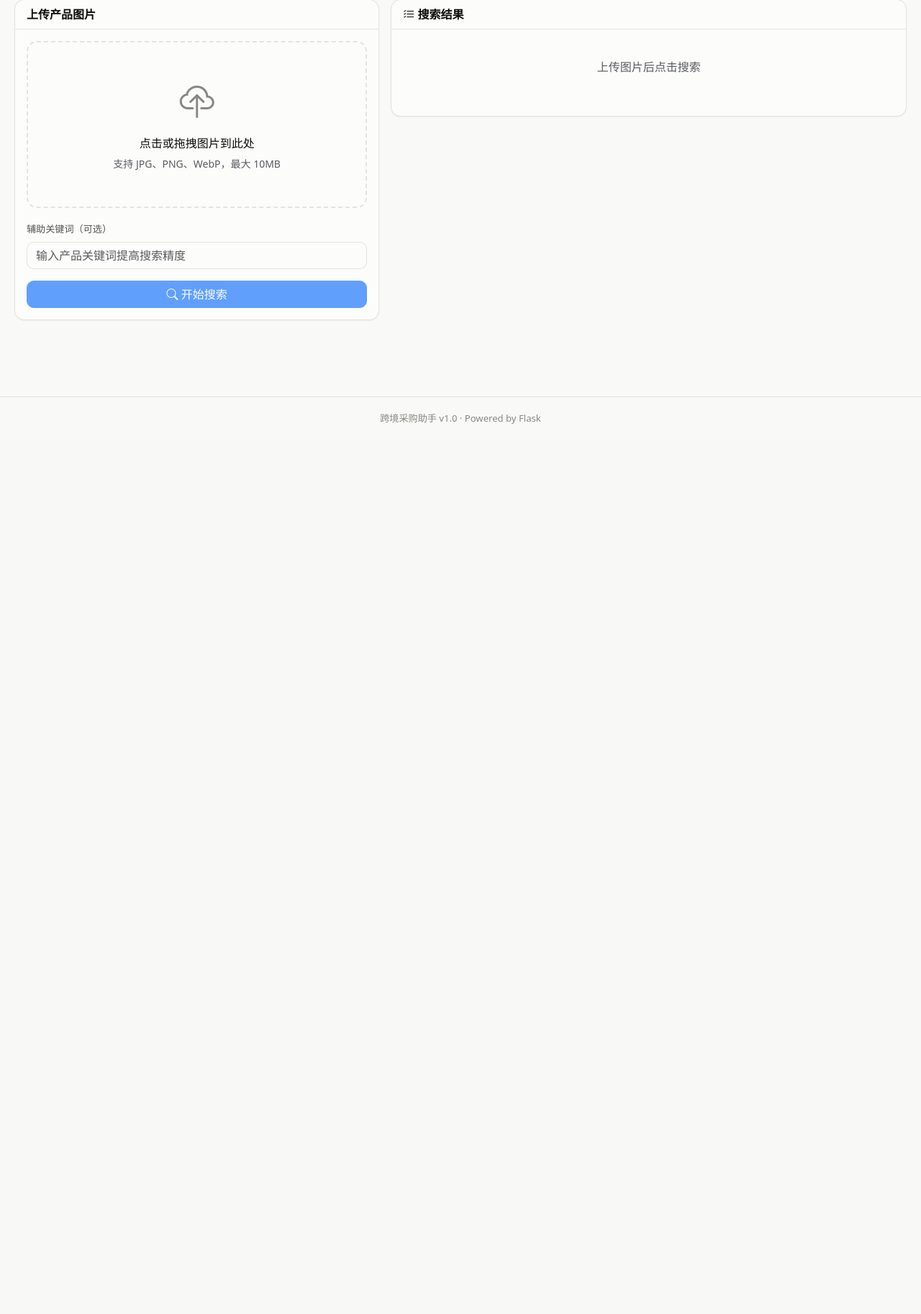
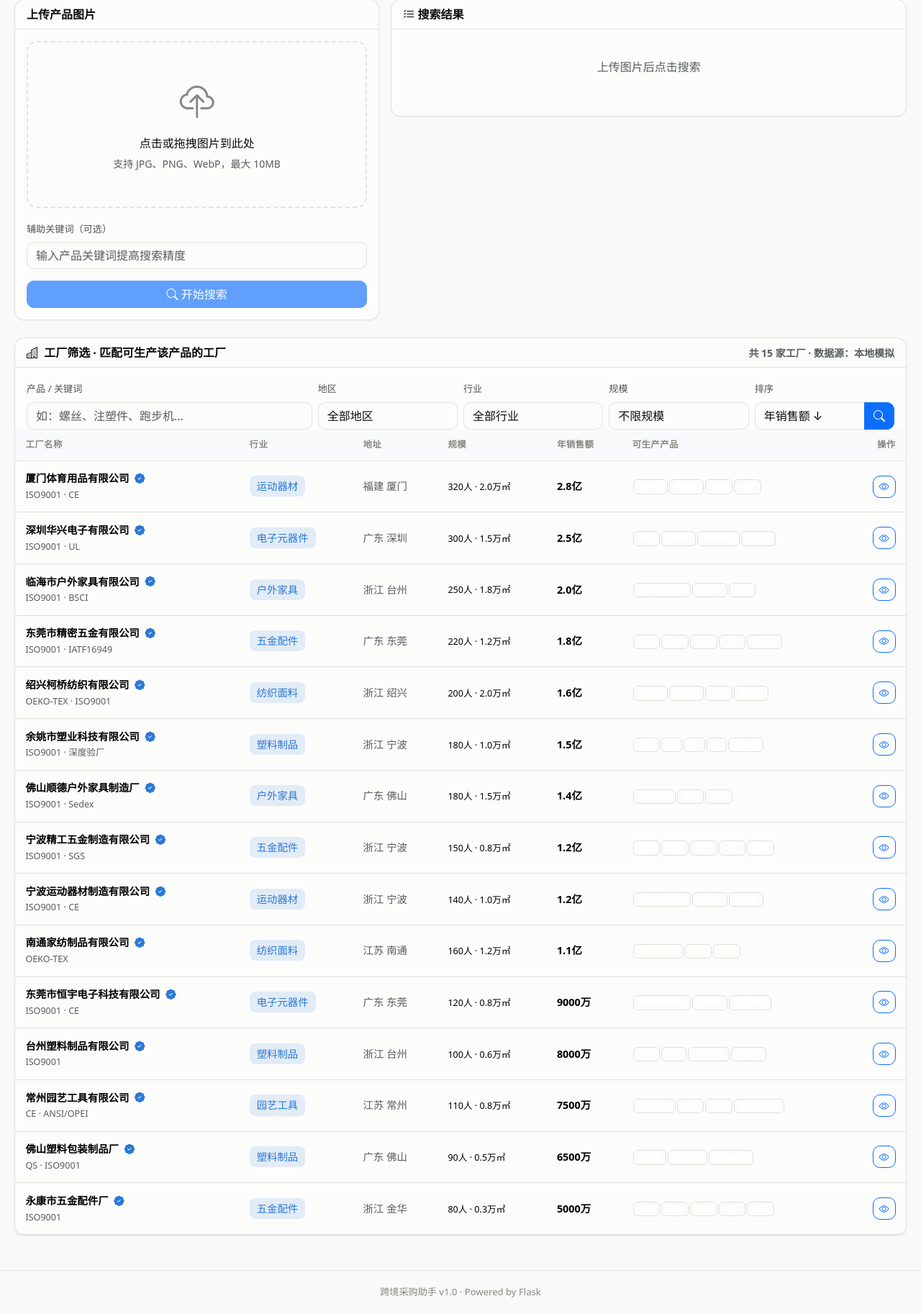
Before and after one commit to luochengchen/procurement-app, a Flask app: page /image-search in a window 1280 px wide. Shown: the part 188-2014 px from the top of the page at 72% size. Before the commit the page ends 777 px from the top, so only its background shows below. Run offline with Flask 3, Linux system fonts and the light colour scheme; some libraries are stand-ins or nearby versions.

Commit message:
feat(image_search): 识图页嵌真实工厂筛选面板
- 新增 GET /api/factory/filters 返回地区/行业/规模选项
- 识图页新增「工厂筛选」面板：产品/地区/行业/规模/排序，复用 /api/factory 真实筛选（含外部 API 降级链）
- 识图识别关键词自动带入面板并触发筛选，另保留工厂详情页/查认证跳转按钮
- 工厂结果支持详情弹窗

```diff
--- a/static/js/image_search.js
+++ b/static/js/image_search.js
@@ -71,15 +71,21 @@ searchBtn.addEventListener("click", async () => {
         // 联动跳转：按识别关键词匹配可生产工厂 / 查询该产品所需认证
         const kw = data.keyword || "";
         const matchBar = kw
-            ? `<div class="d-grid gap-2 mb-3">
-                 <a href="/factory?q=${encodeURIComponent(kw)}" class="btn btn-outline-primary">
-                   <i class="bi bi-buildings me-1"></i> 匹配可生产该产品的工厂
+            ? `<div class="d-flex gap-2 flex-wrap mb-3">
+                 <a href="/factory?q=${encodeURIComponent(kw)}" class="btn btn-sm btn-outline-primary">
+                   <i class="bi bi-buildings me-1"></i> 工厂详情页
                  </a>
-                 <a href="/certification?q=${encodeURIComponent(kw)}" class="btn btn-outline-success">
-                   <i class="bi bi-patch-check me-1"></i> 查询该产品的认证要求（强制 / 附加值）
+                 <a href="/certification?q=${encodeURIComponent(kw)}" class="btn btn-sm btn-outline-success">
+                   <i class="bi bi-patch-check me-1"></i> 查认证要求（强制 / 附加值）
                  </a>
                </div>`
             : "";
+
+        // 识图关键词自动带入下方工厂筛选栏并触发筛选
+        if (kw) {
+            document.getElementById("imgFactoryQ").value = kw;
+            searchImgFactories();
+        }
 
         resultsContainer.innerHTML = matchBar + data.results
             .map(
@@ -109,3 +115,194 @@ searchBtn.addEventListener("click", async () => {
         searchBtn.innerHTML = '<i class="bi bi-search"></i> 开始搜索';
     }
 });
+
+// ===== 嵌入式工厂筛选（复用 /api/factory 真实筛选，识图关键词自动带入） =====
+let imgFactories = [];       // 当前工厂结果缓存，供详情弹窗使用
+let imgFactoryModal = null;
+
+function bindFactoryPanel() {
+    if (!document.getElementById("imgFactoryQ")) return; // 非识图页则跳过
+    imgFactoryModal = new bootstrap.Modal(document.getElementById("imgFactoryModal"));
+    document.getElementById("imgFactoryBtn").addEventListener("click", searchImgFactories);
+    document.getElementById("imgFactoryQ").addEventListener("keydown", (e) => {
+        if (e.key === "Enter") searchImgFactories();
+    });
+    loadImgFactoryFilters();
+    searchImgFactories(); // 进入页面先展示全量（本地模拟）工厂，可直接筛选
+}
+
+function populateImgSelect(id, options, placeholder) {
+    const el = document.getElementById(id);
+    if (!el) return;
+    el.innerHTML = `<option value="">${placeholder}</option>` +
+        options.map((o) => `<option value="${o}">${o}</option>`).join("");
+}
+
+async function loadImgFactoryFilters() {
+    try {
+        const res = await fetch("/api/factory/filters");
+        if (!res.ok) return;
+        const data = await res.json();
+        populateImgSelect("imgFactoryRegion", data.regions, "全部地区");
+        populateImgSelect("imgFactoryIndustry", data.industries, "全部行业");
+        const scaleEl = document.getElementById("imgFactoryScale");
+        scaleEl.innerHTML = '<option value="">不限规模</option>' +
+            (data.scales || []).map((s) => `<option value="${s.value}">${s.label}</option>`).join("");
+    } catch (e) {
+        console.warn("工厂筛选项加载失败", e);
+    }
+}
+
+async function searchImgFactories() {
+    const params = new URLSearchParams();
+    const q = document.getElementById("imgFactoryQ").value.trim();
+    const region = document.getElementById("imgFactoryRegion").value;
+    const industry = document.getElementById("imgFactoryIndustry").value;
+    const scale = document.getElementById("imgFactoryScale").value;
+    const sort = document.getElementById("imgFactorySort").value;
+    if (q) params.set("q", q);
+    if (region) params.set("region", region);
+    if (industry) params.set("industry", industry);
+    if (scale) params.set("scale", scale);
+    params.set("sort", sort);
+
+    const tbody = document.getElementById("imgFactoryTable");
+    const countEl = document.getElementById("imgFactoryCount");
+    tbody.innerHTML = '<tr><td colspan="7" class="text-center py-3"><div class="spinner-border spinner-border-sm"></div> 匹配中...</td></tr>';
+
+    try {
+        const res = await fetch(`/api/factory?${params}`);
+        if (!res.ok) throw new Error("查询失败");
+        const data = await res.json();
+
+        imgFactories = data.results || [];
+        countEl.textContent = data.data_source
+            ? `共 ${data.total} 家工厂 · 数据源：${data.data_source}`
+            : `共 ${data.total} 家工厂`;
+
+        if (!data.total) {
+            tbody.innerHTML = '<tr><td colspan="7" class="text-center text-muted py-4">未找到匹配的工厂，换个关键词或筛选条件试试</td></tr>';
+            return;
+        }
+        tbody.innerHTML = data.results.map(renderImgFactoryRow).join("");
+        tbody.querySelectorAll(".view-detail").forEach((btn) =>
+            btn.addEventListener("click", () => openImgFactoryDetail(btn.dataset.id)));
+    } catch (e) {
+        tbody.innerHTML = `<tr><td colspan="7" class="text-center text-danger py-4">加载失败: ${e.message}</td></tr>`;
+    }
+}
+
+function escImg(s) {
+    return String(s ?? "").replace(/[&<>"']/g, (c) => ({
+        "&": "&amp;", "<": "&lt;", ">": "&gt;", '"': "&quot;", "'": "&#39;",
+    }[c]));
+}
+
+function truncImg(s, n) {
+    s = String(s ?? "");
+    return s.length > n ? s.slice(0, n) + "…" : s;
+}
+
+function fmtRevenueImg(v) {
+    if (v == null) return "—";
+    if (v >= 10000) return `${(v / 10000).toFixed(1)}亿`;
+    return `${v}万`;
+}
+
+function fmtScaleImg(f) {
+    if (f.is_external) {
+        return f.reg_capital ? `注册资本 ${f.reg_capital}` : "—";
+    }
+    const emp = f.employees != null ? `${f.employees}人` : "";
+    const area = f.factory_area != null ? `${(f.factory_area / 10000).toFixed(1)}万㎡` : "";
+    return [emp, area].filter(Boolean).join(" · ") || "—";
+}
+
+function renderImgFactoryRow(f) {
+    const matched = new Set(f.matched_products || []);
+    let productCell;
+    if (f.is_external && f.business_scope) {
+        productCell = `<small class="text-muted" title="${escImg(f.business_scope)}">${escImg(truncImg(f.business_scope, 42))}</small>`;
+    } else if (f.main_products && f.main_products.length) {
+        productCell = f.main_products
+            .map((p) => {
+                const hit = matched.has(p);
+                return `<span class="badge border ${hit ? "badge-soft" : ""}" style="margin:1px">${escImg(p)}${hit ? " <i class='bi bi-check2'></i>" : ""}</span>`;
+            })
+            .join("");
+    } else {
+        productCell = '<small class="text-muted">—</small>';
+    }
+
+    return `
+    <tr>
+        <td>
+            <div class="fw-semibold">${escImg(f.name)}
+                ${f.verified ? '<i class="bi bi-patch-check-fill text-primary ms-1" title="已验证"></i>' : ""}
+            </div>
+            <small class="text-muted">${escImg((f.certifications || []).slice(0, 2).join(" · ")) || escImg(f.source)}</small>
+        </td>
+        <td><span class="badge-soft">${escImg(f.industry)}</span></td>
+        <td class="text-muted" title="${escImg(f.region)}">${escImg(truncImg(f.region, 22))}</td>
+        <td><small>${escImg(fmtScaleImg(f))}</small></td>
+        <td><strong style="font-variant-numeric: tabular-nums">${fmtRevenueImg(f.annual_revenue)}</strong></td>
+        <td>${productCell}</td>
+        <td class="text-end">
+            <button class="btn btn-sm btn-outline-primary view-detail" data-id="${f.id}">
+                <i class="bi bi-eye"></i>
+            </button>
+        </td>
+    </tr>`;
+}
+
+function openImgFactoryDetail(id) {
+    const f = imgFactories.find((x) => String(x.id) === String(id));
+    if (!f) return alert("未找到工厂详情");
+
+    document.getElementById("imgFactoryTitle").textContent = f.name;
+    document.getElementById("imgFactoryBody").innerHTML = renderImgFactoryDetail(f);
+    imgFactoryModal.show();
+}
+
+function renderImgFactoryDetail(f) {
+    const field = (label, value) =>
+        value ? `
+        <div class="col-md-6">
+            <div class="text-muted small">${label}</div>
+            <div class="fw-semibold">${escImg(value)}</div>
+        </div>` : "";
+
+    const rows = [];
+    rows.push(field("行业", f.industry));
+    rows.push(field("地址", f.region));
+
+    if (f.is_external) {
+        rows.push(field("注册资本", f.reg_capital));
+        rows.push(field("法定代表人", f.legal_person));
+        rows.push(field("成立日期", f.established));
+        rows.push(field("统一社会信用代码", f.credit_code));
+    } else {
+        rows.push(field("员工规模", f.employees != null ? `${f.employees} 人` : ""));
+        rows.push(field("厂房面积", f.factory_area != null ? `${f.factory_area.toLocaleString()} ㎡` : ""));
+        rows.push(field("年销售额", fmtRevenueImg(f.annual_revenue)));
+    }
+    rows.push(field("数据来源", `${f.source}${f.verified ? "（已认证）" : ""}`));
+
+    if (f.is_external && f.business_scope) {
+        rows.push(`
+            <div class="col-12">
+                <div class="text-muted small mb-1">经营范围</div>
+                <div>${escImg(f.business_scope)}</div>
+            </div>`);
+    } else if (f.main_products && f.main_products.length) {
+        rows.push(`
+            <div class="col-12">
+                <div class="text-muted small mb-1">可生产产品</div>
+                <div>${f.main_products.map((p) => `<span class="badge-soft me-1">${escImg(p)}</span>`).join("")}</div>
+            </div>`);
+    }
+
+    return `<div class="row g-3">${rows.join("")}</div>`;
+}
+
+bindFactoryPanel();
--- a/templates/image_search.html
+++ b/templates/image_search.html
@@ -51,6 +51,78 @@
         </div>
     </div>
 </div>
+
+<!-- 工厂筛选：复用真实工厂筛选（地区/行业/规模/排序），识图识别关键词自动带入 -->
+<div class="card mt-4">
+    <div class="card-header d-flex justify-content-between align-items-center">
+        <span><i class="bi bi-buildings me-1"></i> 工厂筛选 · 匹配可生产该产品的工厂</span>
+        <small class="text-muted" id="imgFactoryCount"></small>
+    </div>
+    <div class="card-body pb-0">
+        <div class="row g-2 align-items-end">
+            <div class="col-md-4">
+                <label class="form-label">产品 / 关键词</label>
+                <input type="text" class="form-control" id="imgFactoryQ" placeholder="如：螺丝、注塑件、跑步机...">
+            </div>
+            <div class="col-md-2">
+                <label class="form-label">地区</label>
+                <select class="form-select" id="imgFactoryRegion"></select>
+            </div>
+            <div class="col-md-2">
+                <label class="form-label">行业</label>
+                <select class="form-select" id="imgFactoryIndustry"></select>
+            </div>
+            <div class="col-md-2">
+                <label class="form-label">规模</label>
+                <select class="form-select" id="imgFactoryScale"></select>
+            </div>
+            <div class="col-md-2">
+                <label class="form-label">排序</label>
+                <div class="input-group">
+                    <select class="form-select" id="imgFactorySort">
+                        <option value="revenue_desc">年销售额 ↓</option>
+                        <option value="employees_desc">员工规模 ↓</option>
+                        <option value="name">厂名</option>
+                    </select>
+                    <button class="btn btn-primary" id="imgFactoryBtn" title="筛选工厂">
+                        <i class="bi bi-search"></i>
+                    </button>
+                </div>
+            </div>
+        </div>
+    </div>
+    <div class="table-responsive">
+        <table class="table table-hover mb-0">
+            <thead class="table-light">
+                <tr>
+                    <th>工厂名称</th>
+                    <th>行业</th>
+                    <th>地址</th>
+                    <th>规模</th>
+                    <th>年销售额</th>
+                    <th>可生产产品</th>
+                    <th class="text-end">操作</th>
+                </tr>
+            </thead>
+            <tbody id="imgFactoryTable">
+                <tr><td colspan="7" class="text-center text-muted py-4">识图后关键词自动带入；也可直接输入关键词点搜索筛选工厂</td></tr>
+            </tbody>
+        </table>
+    </div>
+</div>
+
+<!-- 工厂详情 Modal -->
+<div class="modal fade" id="imgFactoryModal" tabindex="-1">
+    <div class="modal-dialog modal-lg modal-dialog-centered">
+        <div class="modal-content" style="background: var(--surface); color: var(--ink)">
+            <div class="modal-header border-bottom" style="border-color: var(--border) !important">
+                <h6 class="modal-title" id="imgFactoryTitle">工厂详情</h6>
+                <button type="button" class="btn-close" data-bs-dismiss="modal"></button>
+            </div>
+            <div class="modal-body" id="imgFactoryBody"></div>
+        </div>
+    </div>
+</div>
 {% endblock %}
 
 {% block scripts %}
```
Also changed, not shown: modules/factory/__init__.py (+14 -0 lines).
